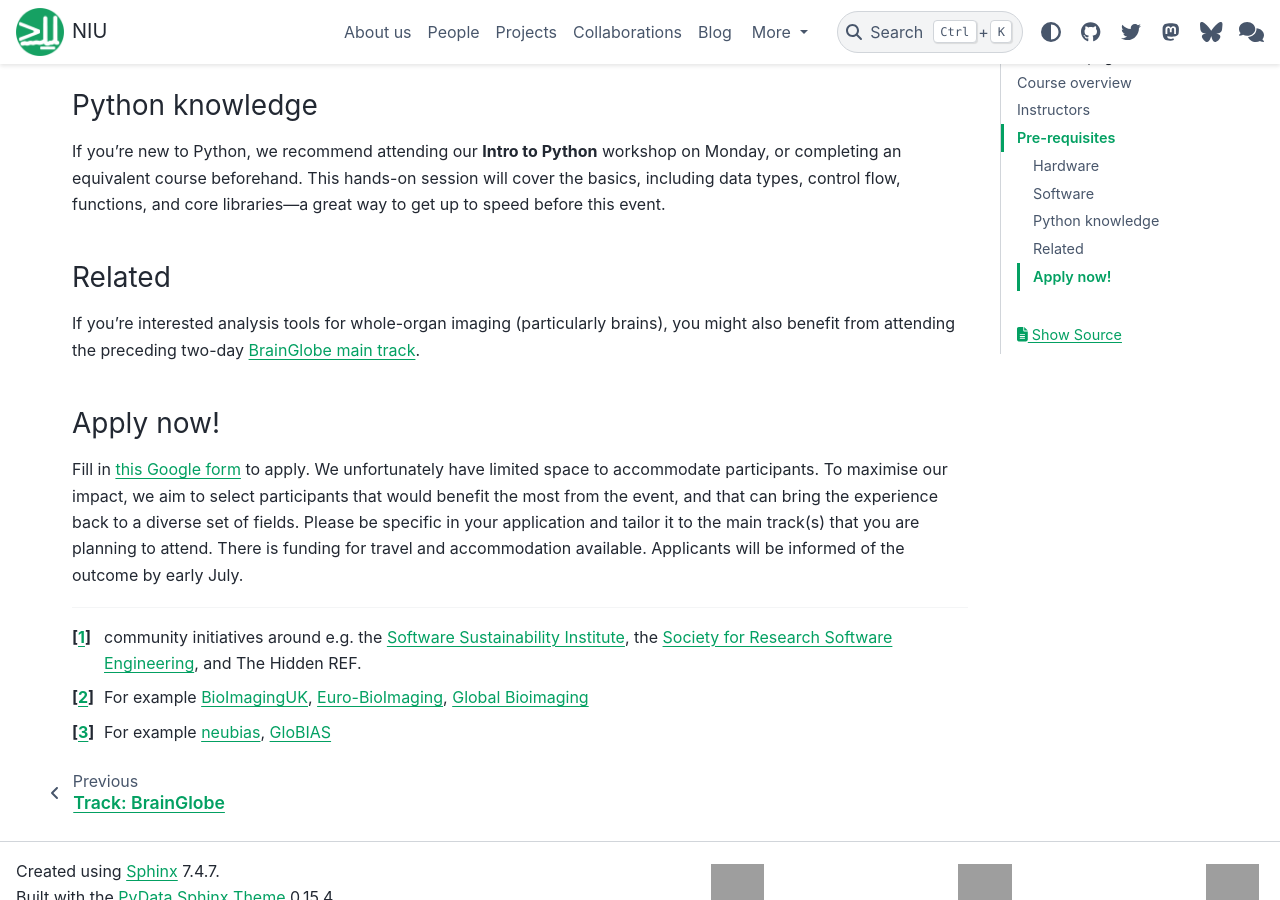
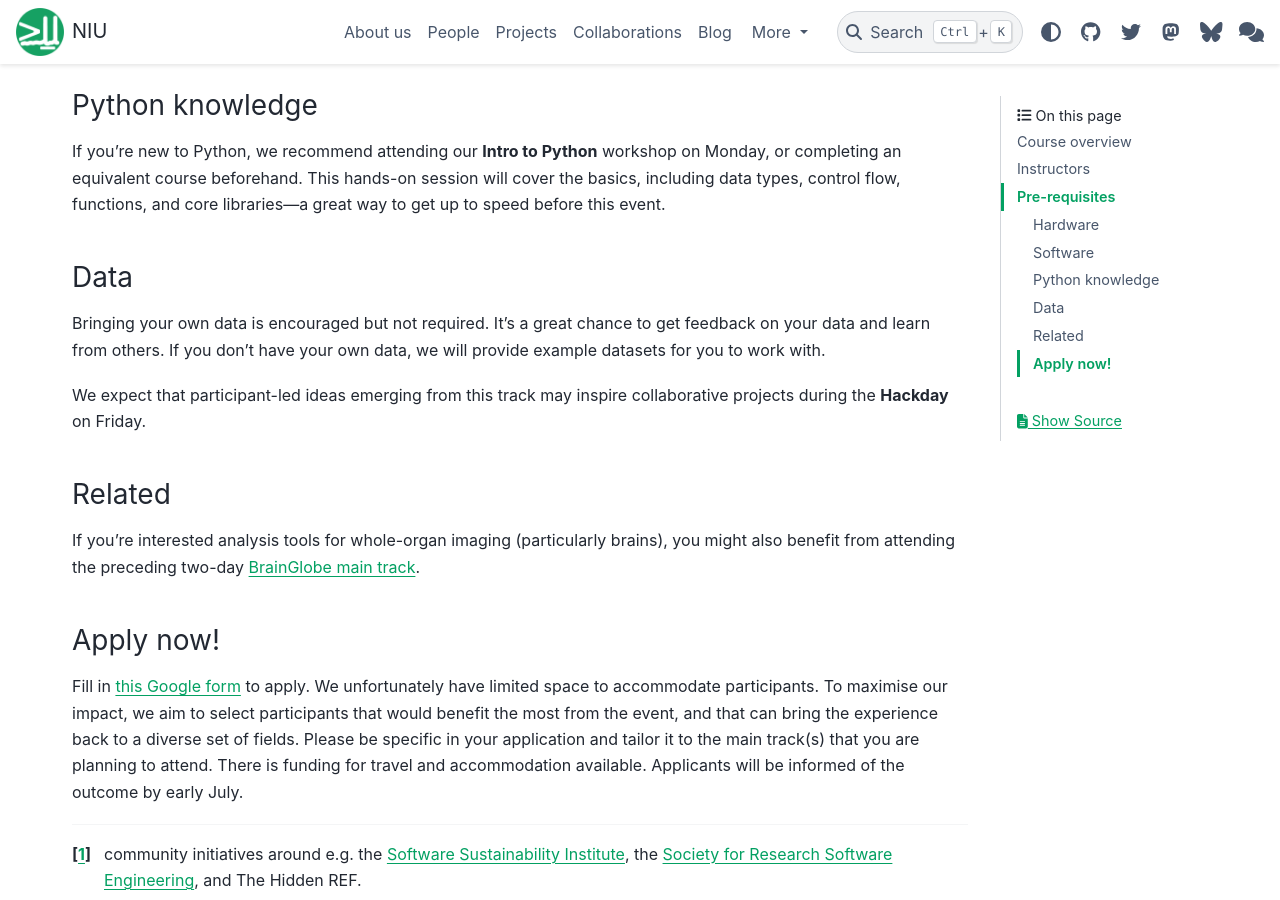
Before and after one commit to neuroinformatics-unit/neuroinformatics-unit.github.io, a Sphinx documentation site: the page built from docs/source/open-software-week/big-imaging-data.md, in a window 1280 px wide and 900 px high, scrolled down 1809 px. Built offline with Sphinx 7.4.7 and the PyData theme 0.15.4, drawn with Linux system fonts in a browser that asks for light colours; nearby versions of some CDN libraries; some of the changed text lies outside the part shown; grey boxes are pictures that could not be loaded.

Commit message:
fixes to big-imaging-data

```diff
--- a/docs/source/open-software-week/big-imaging-data.md
+++ b/docs/source/open-software-week/big-imaging-data.md
@@ -52,6 +52,13 @@ We will email you at least a week before the event with instructions on installi
 If you're new to Python, we recommend attending our __Intro to Python__ workshop on Monday, or completing an equivalent course beforehand.
 This hands-on session will cover the basics, including data types, control flow, functions, and core libraries—a great way to get up to speed before this event.
 
+### Data
+Bringing your own data is encouraged but not required.
+It's a great chance to get feedback on your data and learn from others.
+If you don't have your own data, we will provide example datasets for you to work with.
+
+We expect that participant-led ideas emerging from this track may inspire collaborative projects during the __Hackday__ on Friday.
+
 ### Related
 
 If you're interested analysis tools for whole-organ imaging (particularly brains), you might also benefit from attending the preceding two-day [BrainGlobe main track](brainglobe.md).
```
Also changed, not shown: other parts of docs/source/open-software-week/big-imaging-data.md (+2 -2 lines).
